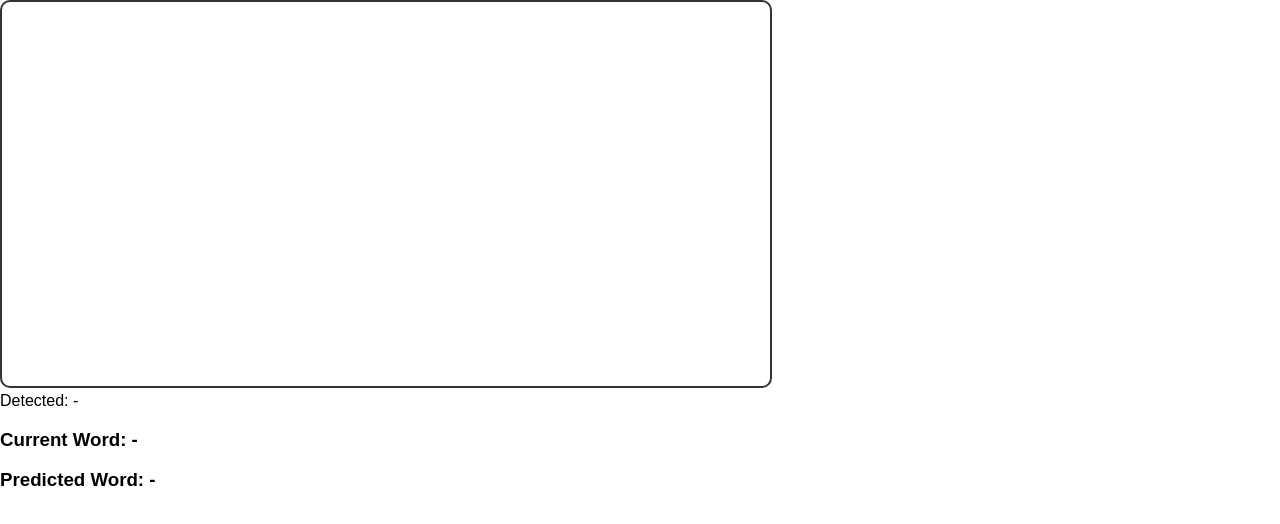
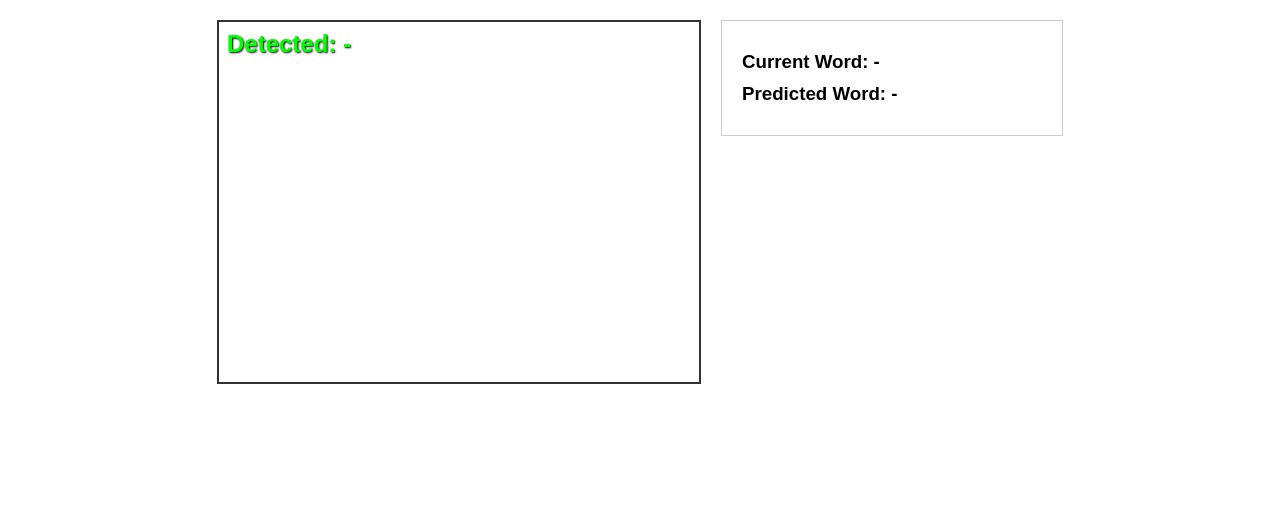
Before and after one commit to Abdul-0101/sign-language-detector-python, a React (Create React App) app in the folder frontend/: page / in a window 1280 px wide. Shown: the top 524 px of the page. Built offline with nearby package versions, Linux system fonts and the light colour scheme; no server answers.

Commit message:
Update App.css

```diff
--- a/frontend/src/App.css
+++ b/frontend/src/App.css
@@ -1,17 +1,43 @@
-.App {
-  text-align: center;
-  background: #f0f0f0;
+.container {
+  display: flex;
+  justify-content: center;
+  align-items: flex-start;
+  gap: 20px;
   padding: 20px;
+  font-family: Arial, sans-serif;
 }
-
+.video-panel {
+  position: relative;
+}
 .video {
-  width: 60%;
+  width: 480px;
+  height: 360px;
   border: 2px solid #333;
-  border-radius: 10px;
 }
-
-.output {
-  margin-top: 20px;
+.overlay {
+  position: absolute;
+  top: 0; left: 0;
+  width: 100%; height: 100%;
+  pointer-events: none;
+}
+.detected {
+  color: #0f0;
   font-size: 24px;
-  color: #222;
+  font-weight: bold;
+  text-shadow: 1px 1px 2px #000;
+  margin: 10px;
 }
+.remove {
+  color: #f00;
+  font-size: 18px;
+  margin: 10px;
+}
+.output-panel {
+  background: #fff;
+  border: 1px solid #ccc;
+  padding: 20px;
+  width: 300px;
+}
+.output-panel h3 {
+  margin: 10px 0;
+}
```
